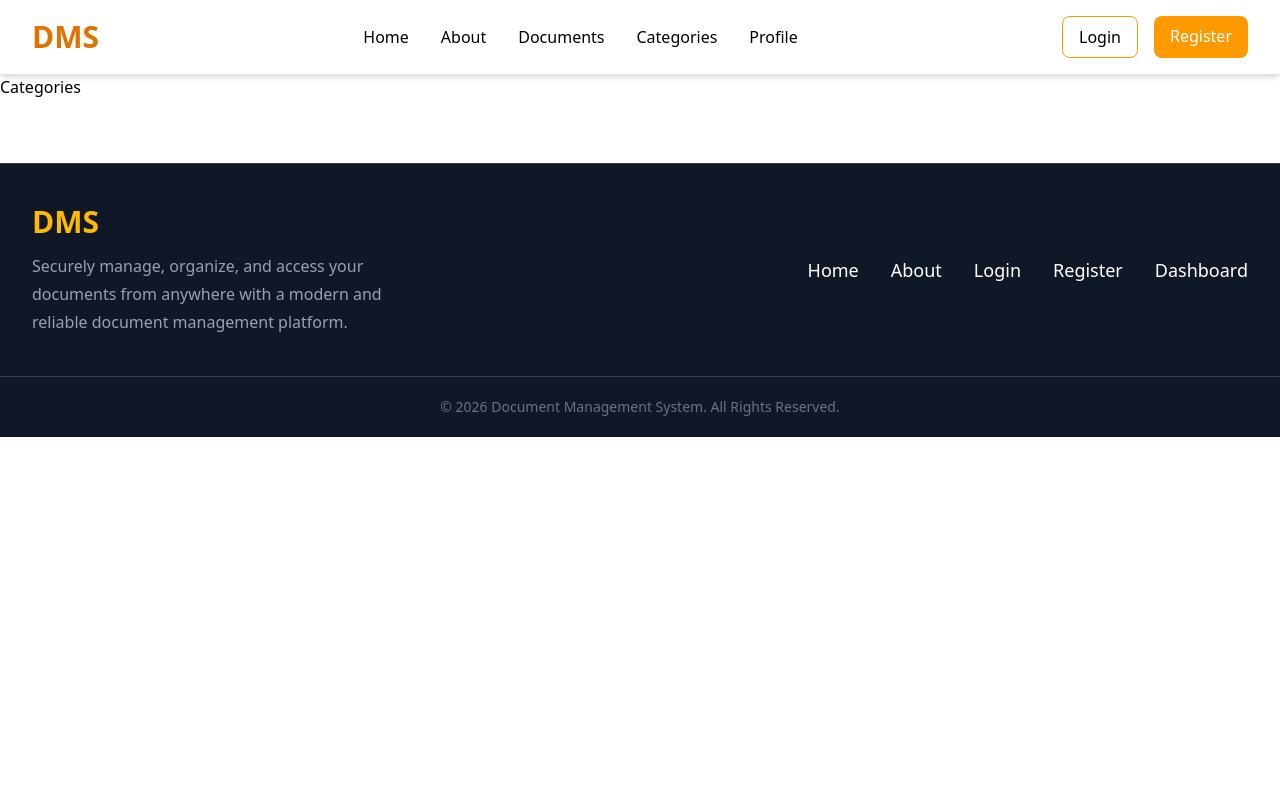
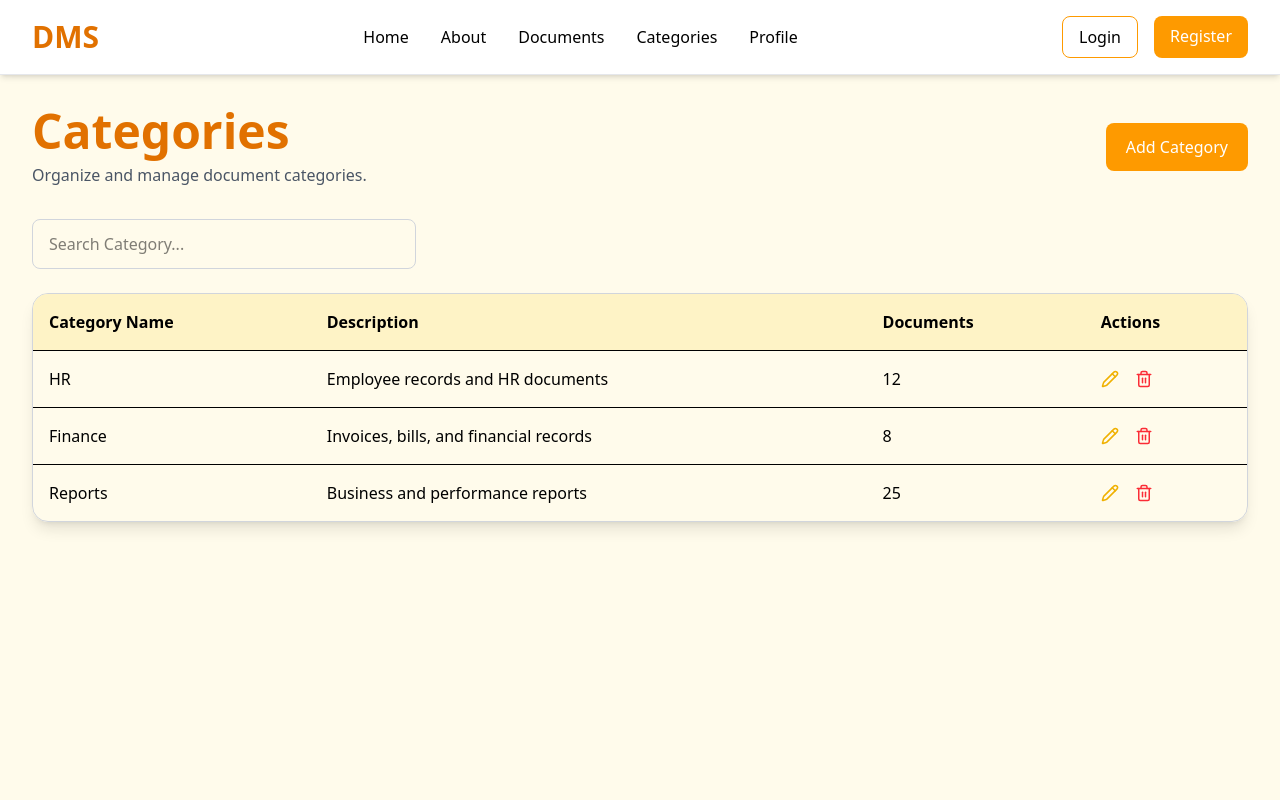
Before and after one commit to Lakshit-Poojari/Document-Management-System, a Next.js app: page /categories in a window 1280 px wide. Shown: the top 800 px of the page. Built offline with nearby package versions, Linux system fonts and the light colour scheme.

Commit message:
create categories

```diff
--- a/app/(dashboard)/categories/page.tsx
+++ b/app/(dashboard)/categories/page.tsx
@@ -1,7 +1,165 @@
+import { Pencil, Trash2 } from "lucide-react";
+
 export default function Categories() {
-    return(
-        <div>
-            Categories
+  return (
+    <div className="min-h-screen bg-amber-50 p-8">
+
+      <div className="max-w-7xl mx-auto">
+
+        <div className="flex justify-between items-center mb-8">
+
+          <div>
+            <h1 className="text-5xl font-bold text-amber-600 ">
+              Categories
+            </h1>
+
+            <p className="text-gray-600 mt-2">
+              Organize and manage document categories.
+            </p>
+          </div>
+
+          <button className="px-5 py-3 bg-amber-500 text-white rounded-lg hover:bg-amber-600 transition">
+            Add Category
+          </button>
+
         </div>
-    )
+
+        <div className="mb-6">
+
+          <input
+            type="text"
+            placeholder="Search Category..."
+            className="w-full md:w-96 px-4 py-3 border border-gray-300 rounded-lg focus:outline-none focus:ring-2 focus:ring-amber-400"
+          />
+
+        </div>
+
+        <div className="overflow-hidden rounded-2xl border border-gray-300 shadow-lg">
+
+          <table className="w-full">
+
+            <thead className="bg-amber-100">
+
+              <tr>
+                <th className="px-4 py-4 text-left">
+                  Category Name
+                </th>
+
+                <th className="px-4 py-4 text-left">
+                  Description
+                </th>
+
+                <th className="px-4 py-4 text-left">
+                  Documents
+                </th>
+
+                <th className="px-4 py-4 text-left">
+                  Actions
+                </th>
+              </tr>
+
+            </thead>
+
+            <tbody>
+
+              <tr className="border-t hover:bg-amber-50">
+
+                <td className="px-4 py-4">
+                  HR
+                </td>
+
+                <td className="px-4 py-4">
+                  Employee records and HR documents
+                </td>
+
+                <td className="px-4 py-4">
+                  12
+                </td>
+
+                <td className="px-4 py-4">
+                  <div className="flex gap-4">
+
+                    <button className="text-yellow-500 hover:text-yellow-700">
+                      <Pencil size={18} />
+                    </button>
+
+                    <button className="text-red-500 hover:text-red-700">
+                      <Trash2 size={18} />
+                    </button>
+
+                  </div>
+                </td>
+
+              </tr>
+
+              <tr className="border-t hover:bg-amber-50 ">
+
+                <td className="px-4 py-4">
+                  Finance
+                </td>
+
+                <td className="px-4 py-4">
+                  Invoices, bills, and financial records
+                </td>
+
+                <td className="px-4 py-4">
+                  8
+                </td>
+
+                <td className="px-4 py-4">
+                  <div className="flex gap-4">
+
+                    <button className="text-yellow-500 hover:text-yellow-700">
+                      <Pencil size={18} />
+                    </button>
+
+                    <button className="text-red-500 hover:text-red-700">
+                      <Trash2 size={18} />
+                    </button>
+
+                  </div>
+                </td>
+
+              </tr>
+
+              <tr className="border-t hover:bg-amber-50">
+
+                <td className="px-4 py-4">
+                  Reports
+                </td>
+
+                <td className="px-4 py-4">
+                  Business and performance reports
+                </td>
+
+                <td className="px-4 py-4">
+                  25
+                </td>
+
+                <td className="px-4 py-4">
+                  <div className="flex gap-4">
+
+                    <button className="text-yellow-500 hover:text-yellow-700">
+                      <Pencil size={18} />
+                    </button>
+
+                    <button className="text-red-500 hover:text-red-700">
+                      <Trash2 size={18} />
+                    </button>
+
+                  </div>
+                </td>
+
+              </tr>
+
+            </tbody>
+
+          </table>
+
+        </div>
+
+      </div>
+
+    </div>
+  );
 }
```
